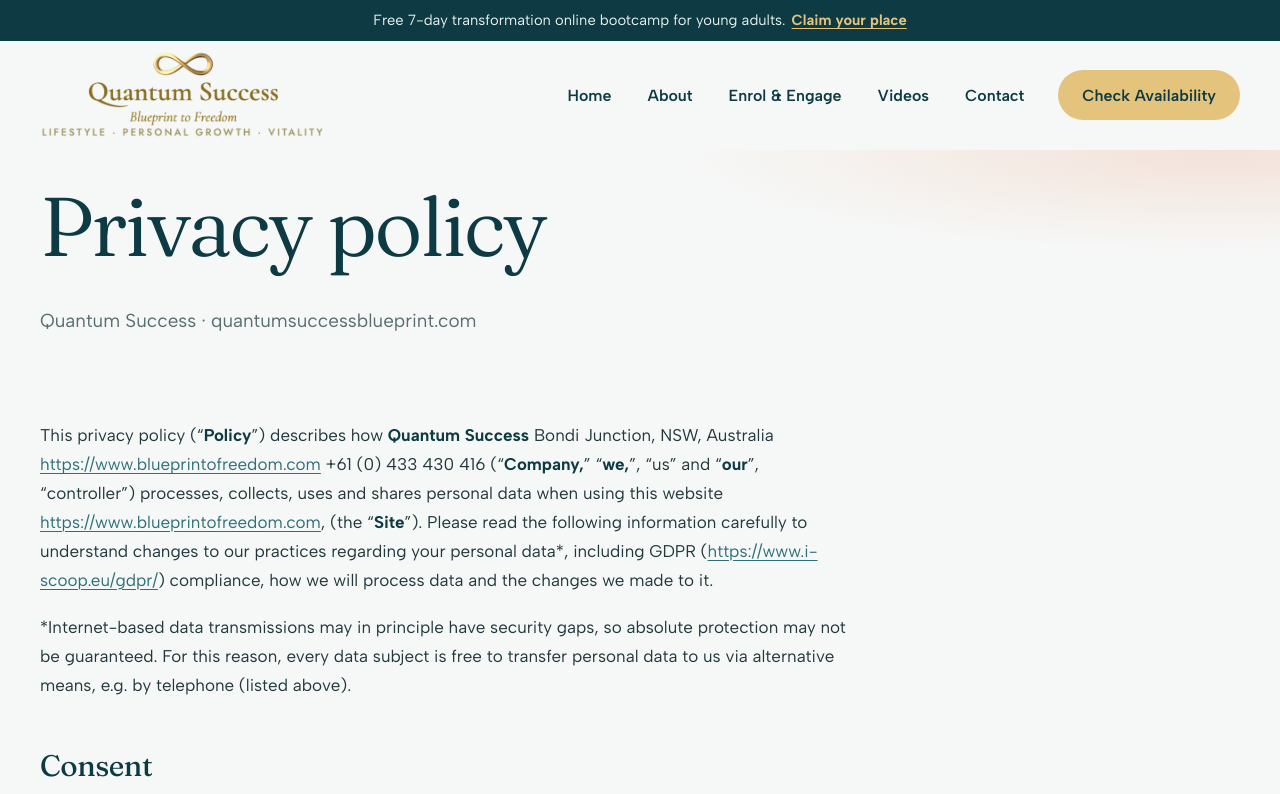
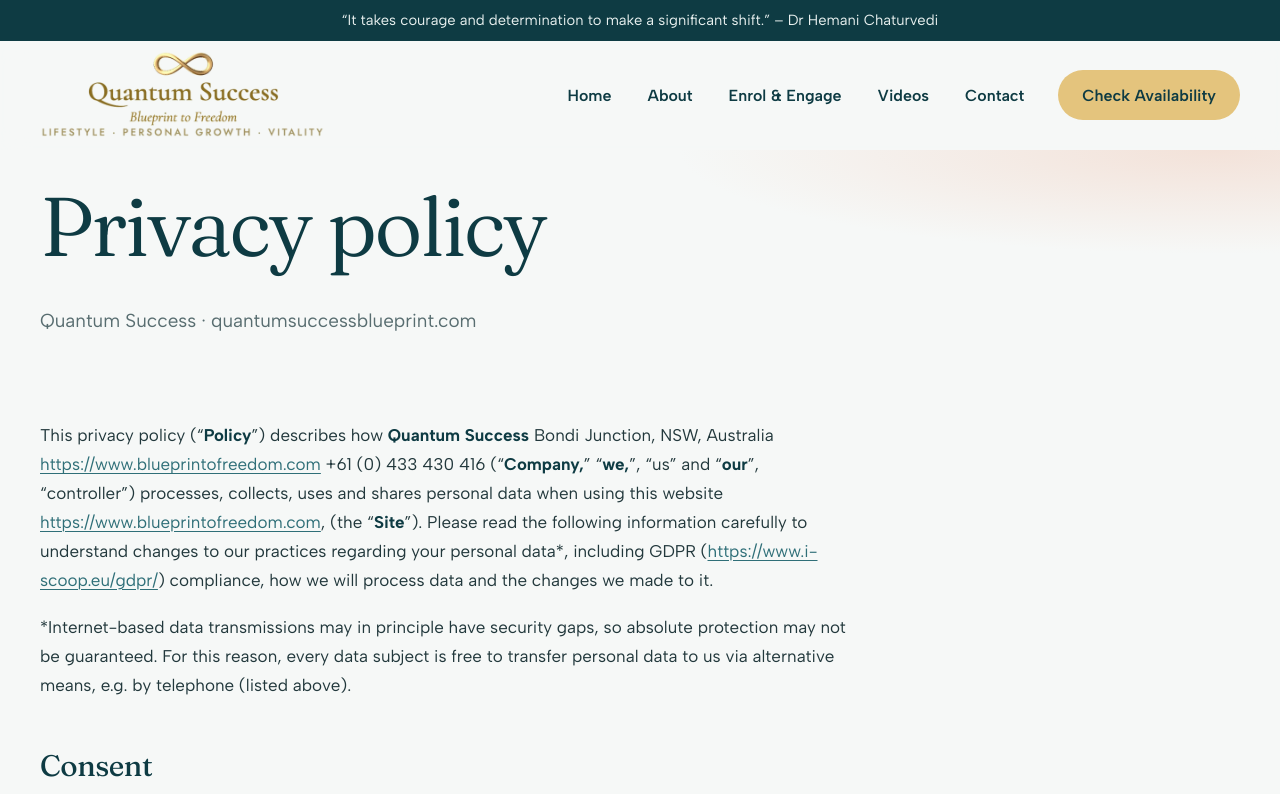
Before and after one commit to drbankata/hemani, a plain HTML site: page privacy-policy/index.html in a window 1280 px wide. Shown: the top 794 px of the page. Drawn offline with Linux system fonts and the light colour scheme.

Commit message:
Privacy page: replace the old 7-day strip with the banner quote, like Contact
Co-Authored-By: Claude Sonnet 5.5 <noreply@anthropic.com>

```diff
--- a/privacy-policy/index.html
+++ b/privacy-policy/index.html
@@ -26,7 +26,7 @@
 <a class="skip" href="#main">Skip to content</a>
 <div class="progress" aria-hidden="true"></div>
 <!-- SECTION: ANNOUNCEMENT + HEADER (duplicated on all 4 pages — change one, change all) -->
-<div class="topbar">Free 7-day transformation online bootcamp for young adults.<a href="../index.html#start">Claim your place</a></div>
+<div class="topbar">&ldquo;It takes courage and determination to make a significant shift.&rdquo; &ndash; Dr Hemani Chaturvedi</div>
 <header class="site-header">
   <div class="wrap bar">
     <a class="brand" href="../" aria-label="Quantum Success home"><img src="../assets/img/logo.png" alt="Quantum Success, Blueprint to Freedom" width="414" height="131"></a>
```
